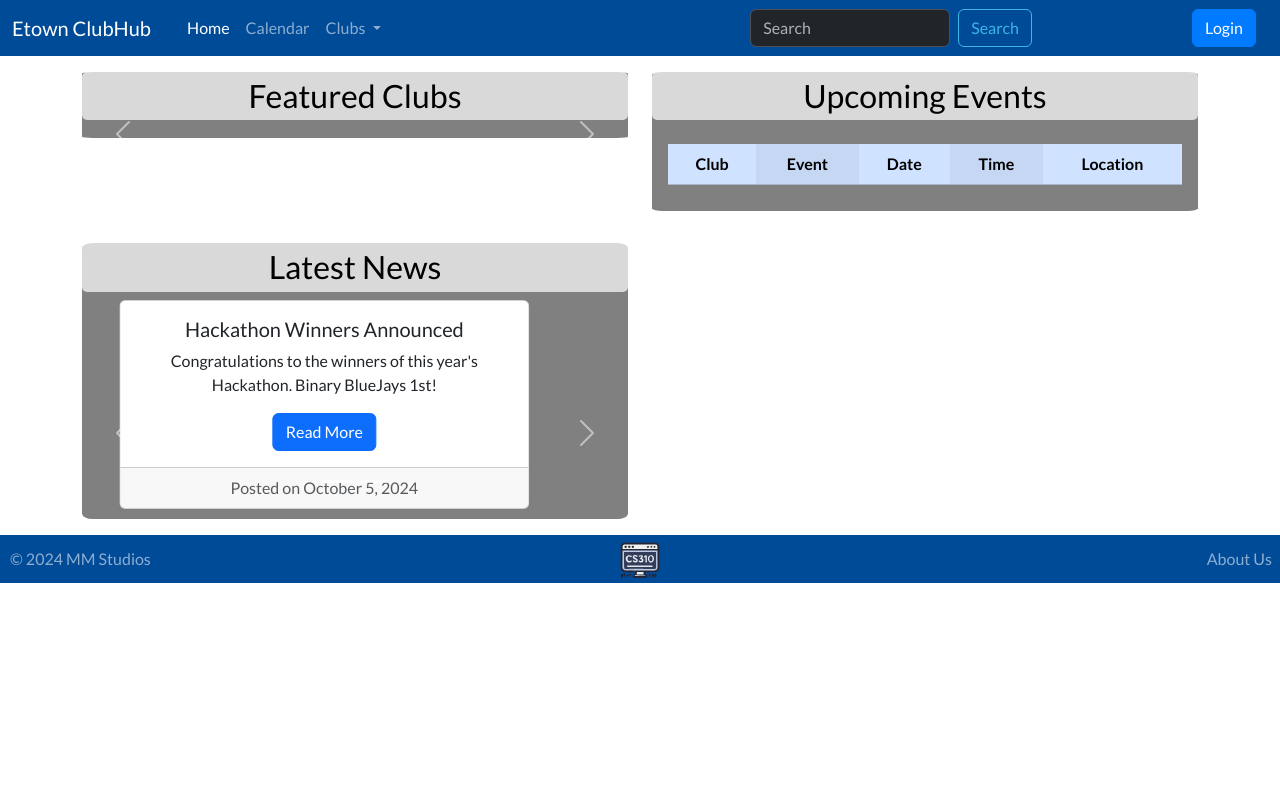
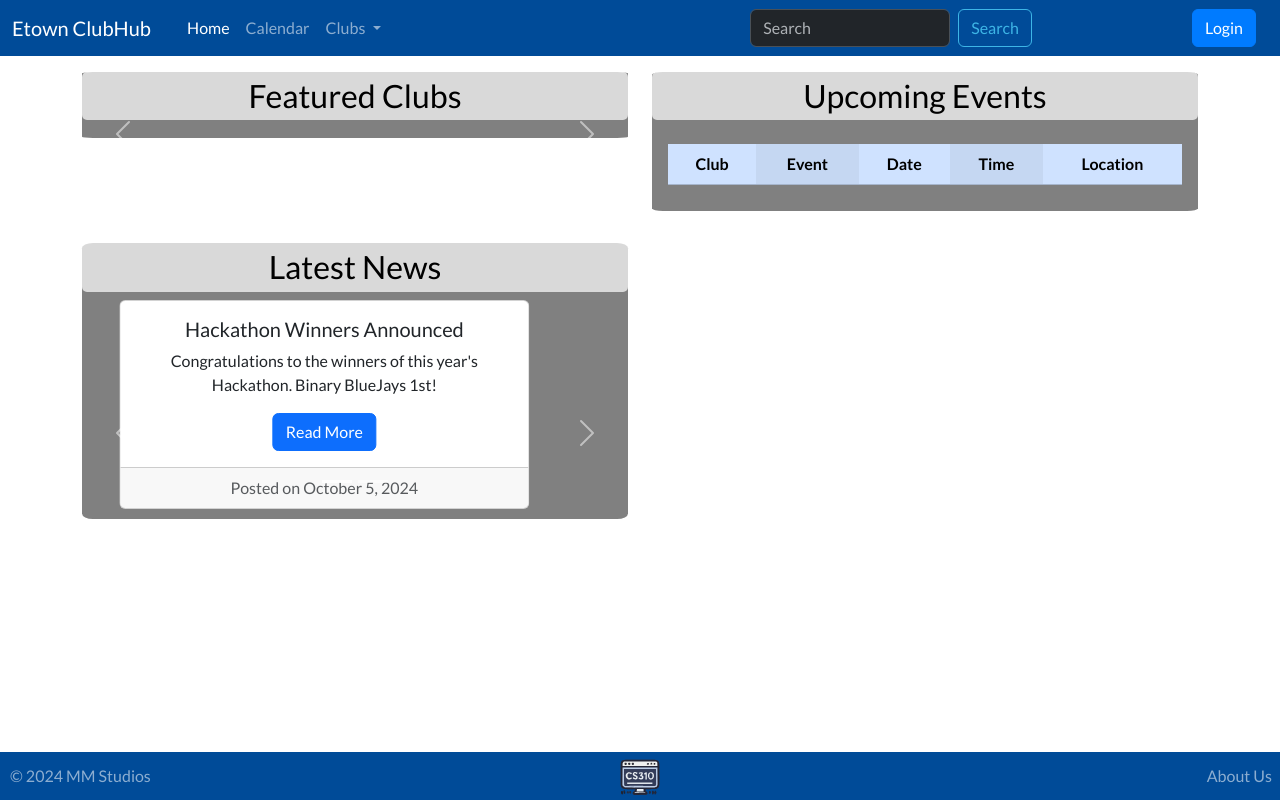
Before and after one commit to Etown-CS310/club_hub, a website: page public/index.html in a window 1280 px wide. Drawn offline with nearby package versions, Linux system fonts and the light colour scheme; no server answers.

Commit message:
fixed footer css and updated readme

```diff
--- a/public/style.css
+++ b/public/style.css
@@ -7,6 +7,16 @@ body {
     font-family: "Lato", sans-serif;
     font-weight: 400;
     font-style: normal;
+    margin: 0;
+}
+
+main {
+    flex: 1 0 auto;
+}
+
+footer {
+    flex-shrink: 0;
+    width: 100%;
 }
 
 .center-container {
```
Also changed, not shown: README.md.
